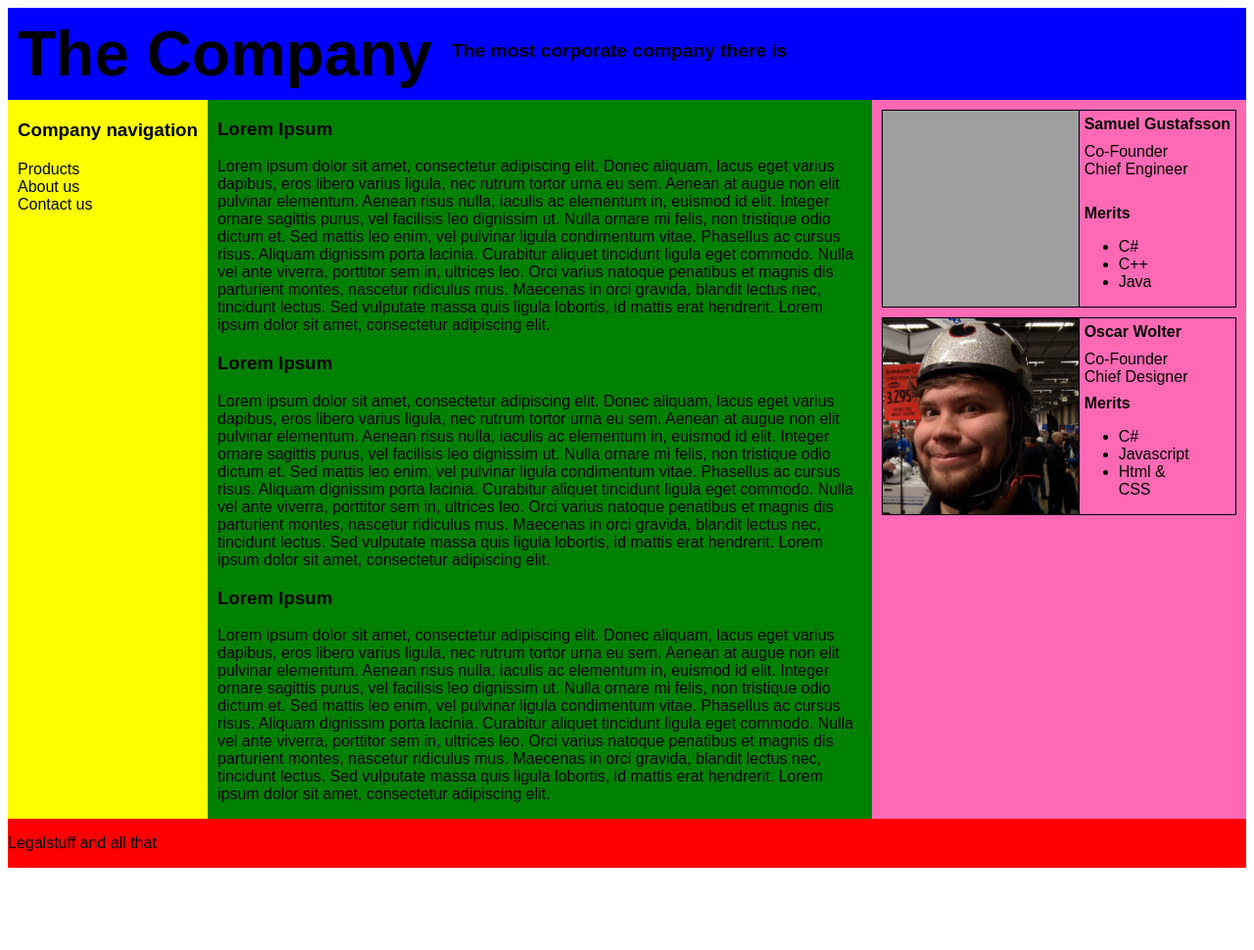
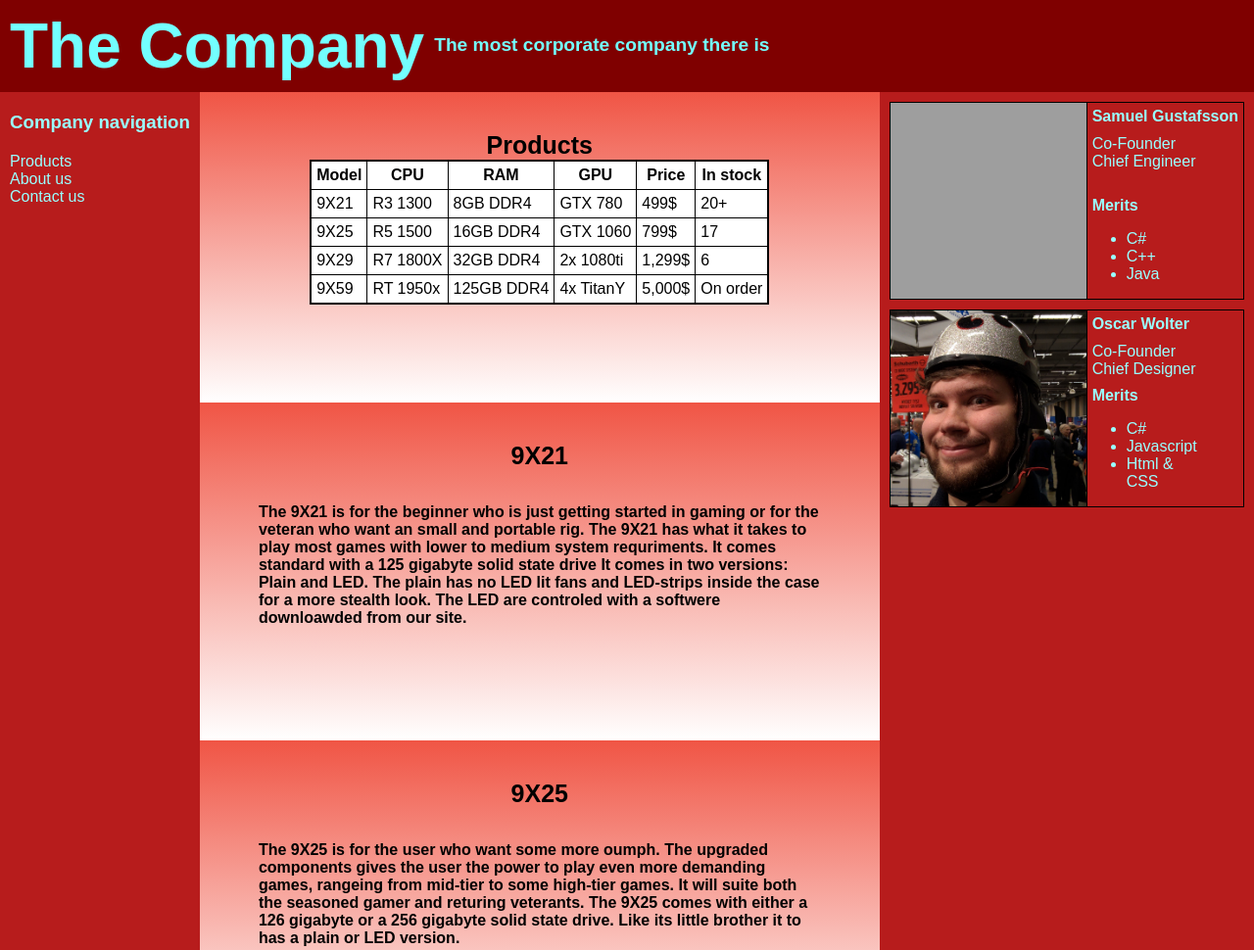
Before and after one commit to Qithe/Qithe.github.io, a plain HTML site: page index.html in a window 1280 px wide. Shown: the top 970 px of the page at 98% size. Before the commit the page ends 894 px from the top, so only its background shows below. Drawn offline with Linux system fonts and the light colour scheme; grey boxes are pictures that could not be loaded.

Commit message:
Its near the end
Stortätt allt äer klart, lite bärger och en bild

```diff
--- a/Style_Sheets/style.css
+++ b/Style_Sheets/style.css
@@ -5,6 +5,7 @@
         display: flex;
         flex-direction: column;
         width: 100%;
+        margin: 0px;
     }
     Header{
         margin: 0px;
@@ -78,8 +79,20 @@
         margin: 10px;
     }
 
-    article p{
+    #ProductsTable{
+        border-collapse: collapse;
+    }
 
+    #ProductsTable, th, td{
+        border: 1px solid black
+    }
+
+    #ProductsTable th, td{
+        padding: 1px 5px;
+    }
+
+    .ModelDescriptions *{
+        border: 1px solid black;
     }
 
     aside{
@@ -163,23 +176,28 @@
         font-family: sans-serif;
         display: flex;
         flex-direction: column;
+        margin: 0px;
     }
 
     header{
-        background-color: blue;
+        background-color: #7f0000;
         flex: 1 1 auto;
         display: flex;
         flex-direction: row;
+        color: #73ffffff;
+
     }
 
     header h1{
         font-size: 5vw;
         margin: 10px;
+
     }
     header h2{
         font-size: 1.5vw;
-        margin: 2.6vw 10px;;
-
+        /*margin: 0px 20px;*/
+        line-height: 2vw;
+        padding: 1.3% 0;
     }
 
     .PageWrapper{
@@ -189,7 +207,8 @@
     }
 
     #CompNav{
-        background-color: yellow;
+        background-color: #b71c1c;
+        color: #99ffffff;
         flex: 0 0 auto;
         display: flex;
         flex-direction: column;
@@ -209,6 +228,47 @@
 
     }
 
+    section{
+        background-color: green;
+        flex: 1 1 auto;
+    }
+
+
+    article{
+        padding: 40px 60px 100px;
+        color: #000000;
+        background: linear-gradient(#f05545, #fff);
+        margin: 0px;
+    }
+
+    article p{
+        font-weight: 600;
+    }
+
+    article h3{
+        font-size: 25px;
+        text-align: center;
+        margin: 0px;
+    }
+
+    #ProductsTable{
+        margin-left: auto;
+        margin-right: auto;
+        border-collapse: collapse;
+        border: 2px solid black;
+        background-color: white;
+    }
+    #ProductsTable th, td{
+        border: 1px solid black;
+        padding: 5px;
+    }
+
+    aside{
+        background-color: #b71c1c;
+        color: #99ffffff;
+                flex: 0 0 auto;
+
+    }
 
     .EmployeeInfo{
         flex: 0 0 3000px;
@@ -248,21 +308,13 @@
 
     }
 
-    section{
-        background-color: green;
-        flex: 1 1 auto;
-    }
-    article{
 
-        margin: 10px;
-    }
-    aside{
-        background-color: hotpink;
+
+    footer{
+        background-color: #f05545;
         flex: 0 0 auto;
 
     }
-    footer{
-        background-color: red;
-        flex: 0 0 auto;
-    }
+
+
 }
--- a/index.html
+++ b/index.html
@@ -20,24 +20,83 @@
                 </ul>
             </nav>
             <section>
-                <article id="">
-                    <h3>Lorem Ipsum</h3>
+                <article id="ProductsArticle">
+                    <h3>Products</h3>
+                    <table id="ProductsTable">
+                        <tr>
+                            <th>Model</th>
+                            <th>CPU</th>
+                            <th>RAM</th>
+                            <th>GPU</th>
+                            <th>Price</th>
+                            <th>In stock</th>
+                        </tr>
+                        <tr>
+                            <td>9X21</td>
+                            <td>R3 1300</td>
+                            <td>8GB DDR4</td>
+                            <td>GTX 780</td>
+                            <td>499$</td>
+                            <td>20+</td>
+                        </tr>
+                        <tr>
+                            <td>9X25</td>
+                            <td>R5 1500</td>
+                            <td>16GB DDR4</td>
+                            <td>GTX 1060</td>
+                            <td>799$</td>
+                            <td>17</td>
+                        </tr>
+                        <tr>
+                            <td>9X29</td>
+                            <td>R7 1800X</td>
+                            <td>32GB DDR4</td>
+                            <td>2x 1080ti</td>
+                            <td>1,299$</td>
+                            <td>6</td>
+                        </tr>
+                        <tr>
+                            <td>9X59</td>
+                            <td>RT 1950x</td>
+                            <td>125GB DDR4</td>
+                            <td>4x TitanY</td>
+                            <td>5,000$</td>
+                            <td>On order</td>
+                        </tr>
+
+
+                    </table>
+                </article>
+
+                <article class="ModelDescriptions" id="9X21">
+                    <h3>9X21</h3>
+                    <img>
                     <p>
-                        Lorem ipsum dolor sit amet, consectetur adipiscing elit. Donec aliquam, lacus eget varius dapibus, eros libero varius ligula, nec rutrum tortor urna eu sem. Aenean at augue non elit pulvinar elementum. Aenean risus nulla, iaculis ac elementum in, euismod id elit. Integer ornare sagittis purus, vel facilisis leo dignissim ut. Nulla ornare mi felis, non tristique odio dictum et. Sed mattis leo enim, vel pulvinar ligula condimentum vitae. Phasellus ac cursus risus. Aliquam dignissim porta lacinia. Curabitur aliquet tincidunt ligula eget commodo. Nulla vel ante viverra, porttitor sem in, ultrices leo. Orci varius natoque penatibus et magnis dis parturient montes, nascetur ridiculus mus. Maecenas in orci gravida, blandit lectus nec, tincidunt lectus. Sed vulputate massa quis ligula lobortis, id mattis erat hendrerit. Lorem ipsum dolor sit amet, consectetur adipiscing elit.
+                        The 9X21 is for the beginner who is just getting started in gaming or for the veteran who want an small and portable rig. The 9X21 has what it takes to play most games with lower to medium system requriments. It comes standard with a 125 gigabyte solid state drive It comes in two versions: Plain and LED. The plain has no LED lit fans and LED-strips inside the case for a more stealth look. The LED are controled with a softwere downloawded from our site.
                     </p>
                 </article>
 
-                <article id="">
-                    <h3>Lorem Ipsum</h3>
+                <article class="ModelDescriptions" id="9X25">
+                    <h3>9X25</h3>
+                    <img>
                     <p>
-                        Lorem ipsum dolor sit amet, consectetur adipiscing elit. Donec aliquam, lacus eget varius dapibus, eros libero varius ligula, nec rutrum tortor urna eu sem. Aenean at augue non elit pulvinar elementum. Aenean risus nulla, iaculis ac elementum in, euismod id elit. Integer ornare sagittis purus, vel facilisis leo dignissim ut. Nulla ornare mi felis, non tristique odio dictum et. Sed mattis leo enim, vel pulvinar ligula condimentum vitae. Phasellus ac cursus risus. Aliquam dignissim porta lacinia. Curabitur aliquet tincidunt ligula eget commodo. Nulla vel ante viverra, porttitor sem in, ultrices leo. Orci varius natoque penatibus et magnis dis parturient montes, nascetur ridiculus mus. Maecenas in orci gravida, blandit lectus nec, tincidunt lectus. Sed vulputate massa quis ligula lobortis, id mattis erat hendrerit. Lorem ipsum dolor sit amet, consectetur adipiscing elit.
+                        The 9X25 is for the user who want some more oumph. The upgraded components gives the user the power to play even more demanding games, rangeing from mid-tier to some high-tier games. It will suite both the seasoned gamer and returing veterants. The 9X25 comes with either a 126 gigabyte or a 256 gigabyte solid state drive. Like its little brother it to has a plain or LED version.
                     </p>
                 </article>
 
-                <article id="">
-                    <h3>Lorem Ipsum</h3>
+                <article class="ModelDescriptions" id="9X29">
+                    <h3>9X29</h3>
+                    <img>
                     <p>
-                        Lorem ipsum dolor sit amet, consectetur adipiscing elit. Donec aliquam, lacus eget varius dapibus, eros libero varius ligula, nec rutrum tortor urna eu sem. Aenean at augue non elit pulvinar elementum. Aenean risus nulla, iaculis ac elementum in, euismod id elit. Integer ornare sagittis purus, vel facilisis leo dignissim ut. Nulla ornare mi felis, non tristique odio dictum et. Sed mattis leo enim, vel pulvinar ligula condimentum vitae. Phasellus ac cursus risus. Aliquam dignissim porta lacinia. Curabitur aliquet tincidunt ligula eget commodo. Nulla vel ante viverra, porttitor sem in, ultrices leo. Orci varius natoque penatibus et magnis dis parturient montes, nascetur ridiculus mus. Maecenas in orci gravida, blandit lectus nec, tincidunt lectus. Sed vulputate massa quis ligula lobortis, id mattis erat hendrerit. Lorem ipsum dolor sit amet, consectetur adipiscing elit.
+                        For the hardcore gamer and seasoned veterans, the 9X29 handles most games flawlessly. The beafy central prossesing unit with it heavy duity watercooler keeps cool even during the longest sesions. The two graphical prossesing units are working in tandem to give the user the best ocular experience. The Storage is expanded to a 256 gigabyte and a 500 gigabyte solid state drive. In addition to the plain and LED configurations there are two chassis types: Solid panel and Temperd side panel. The Temperd glas shows of the insides of this beast.
+                    </p>
+                </article>
+
+                <article class="ModelDescriptions" id="9X59">
+                    <h3>9X59</h3>
+                    <img>
+                    <p>
+                        For the ultimate gaming experience, the 9X59 delivers. The hyperpowerd Threadripper central prossesing unit can any load thrown at it, with its dual radiator cooling apparatus. The quad grapical prossesing units work to give the best detail possible. All this raw power makes it possible to play high-demand games whilst also recording and streaming without any lag. The storage is futher upgraded over its smaller brother the 9X29, with a 256 gigabyte solid state drive dedicated systems drive, two 500 gigabyte solid state drives, one dedicated game storage and the other for a buffer disk for streams and videos. For mass storage, the 9X59 has a 20 terabyte Hybrid drive, that combines the best of solid state drives and hard disk drives. The 9X59 is only avalable in LED configoration and in fully temperd glas case.
                     </p>
                 </article>
 
```
